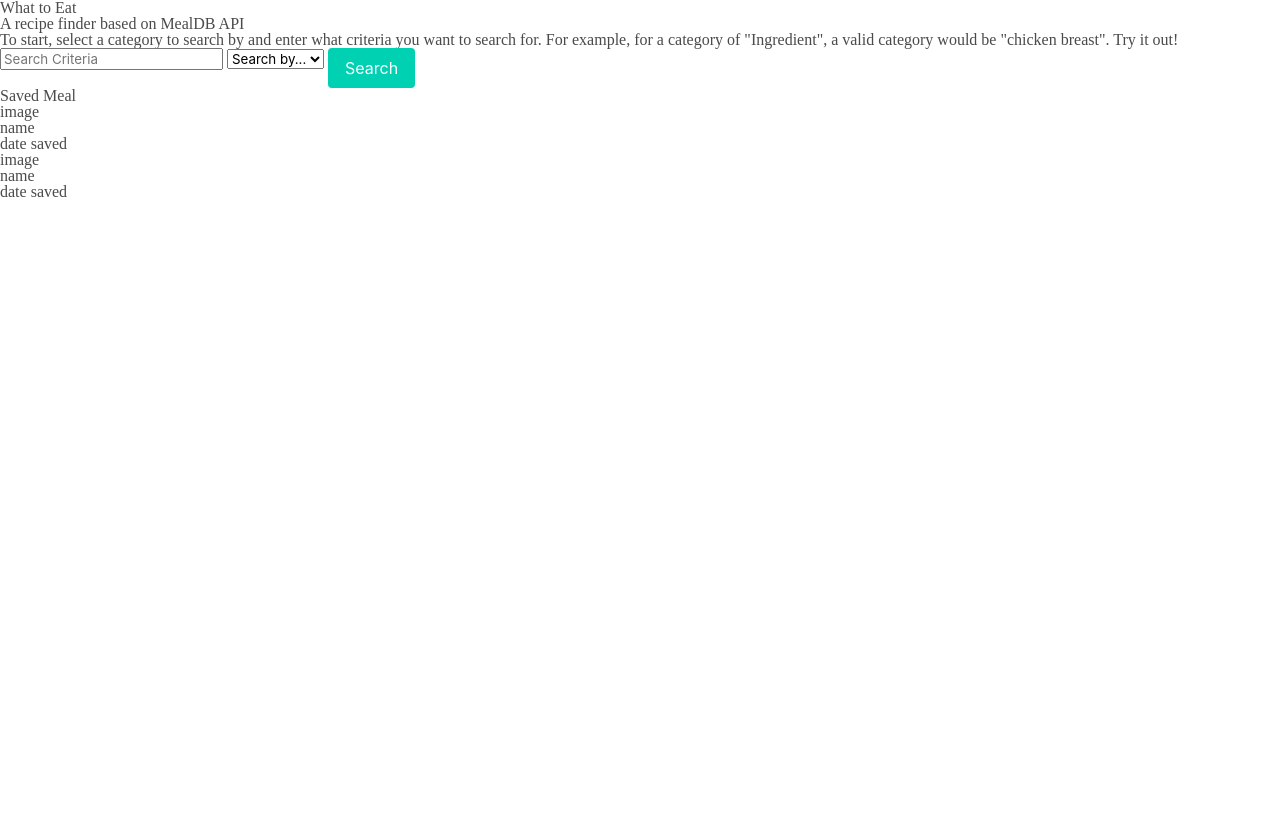
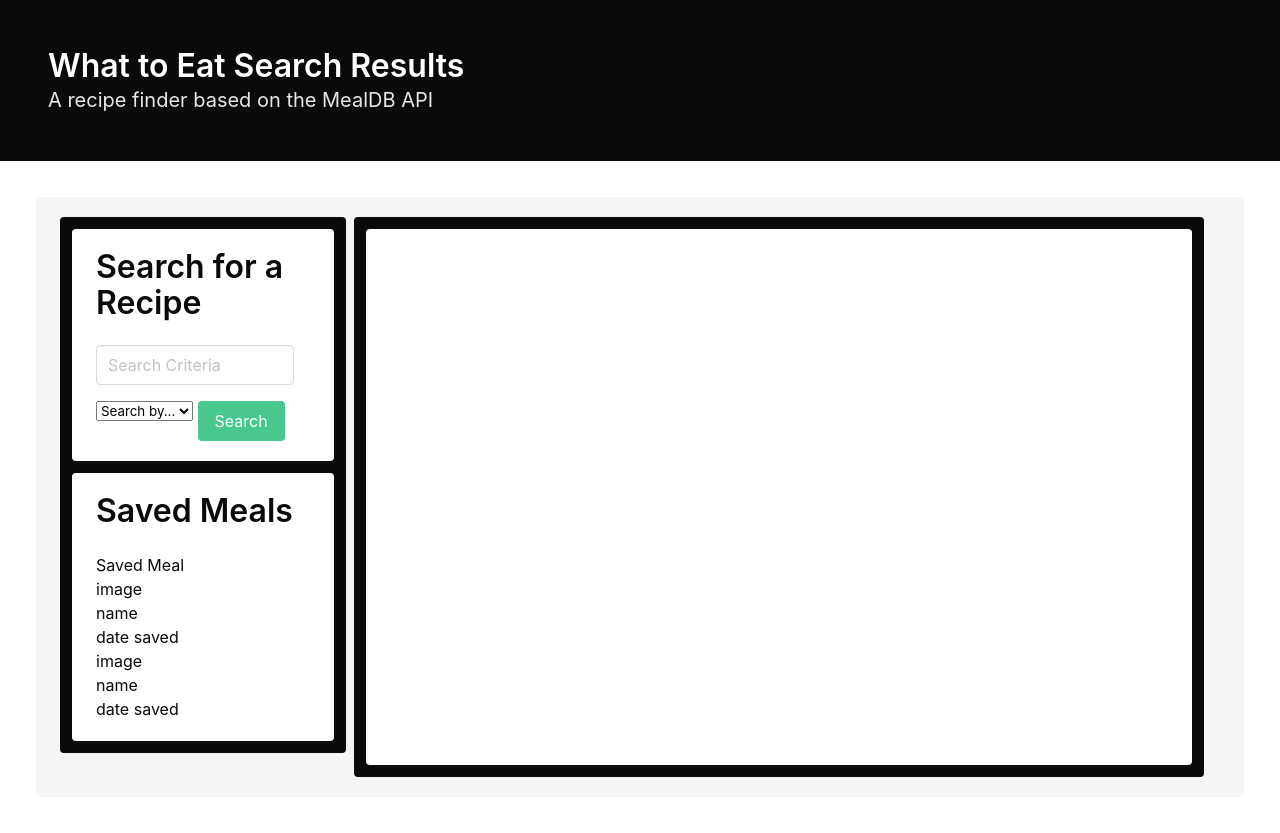
Before and after one commit to hayessea000/what-to-eat, a plain HTML site: page search-results.html in a window 1280 px wide. Before the commit the page ends 800 px from the top, so only its background shows below. Drawn offline with nearby package versions, Linux system fonts and the light colour scheme; files that its build step writes are made by us from their sources; no server answers.

Commit message:
initial styling of search results page

```diff
--- a/search-results.html
+++ b/search-results.html
@@ -6,14 +6,6 @@
     <meta name="viewport" content="width=device-width, initial-scale=1">
 
     <link rel="stylesheet" href="https://cdn.jsdelivr.net/npm/bulma@0.9.4/css/bulma.min.css">
-
-    <link href = "assets/css/bulma-rtl.css" rel = "stylesheet"/>
-    <link href = "assets/css/bulma-rtl.css.map" rel = "stylesheet"/>
-    <link href = "assets/css/bulma-rtl.min.css" rel = "stylesheet"/>
-    <link href = "assets/css/bulma.css" rel = "stylesheet"/>
-    <link href = "assets/css/bulma.css.map" rel = "stylesheet"/>
-    <link href = "assets/css/bulma-min.css" rel = "stylesheet"/>
-
 
     <link rel="stylesheet" href="https://cdn.jsdelivr.net/npm/bulma@0.9.4/css/bulma.min.css">
 
@@ -28,32 +20,56 @@
     href="https://fonts.googleapis.com/css?family=Open+Sans&display=swap"
     rel="stylesheet"
   />
-  <link href = "assets/css/search-result.css" rel = "stylesheet"/>
-  <link href = "assets/css/reset.css" rel = "stylesheet"/>
 
-    <title>Document</title>
+  <link href = "assets/css/bulma-rtl.css" rel = "stylesheet"/>
+  <link href = "assets/css/bulma-rtl.css.map" rel = "stylesheet"/>
+  <link href = "assets/css/bulma-rtl.min.css" rel = "stylesheet"/>
+  <link href = "assets/css/bulma.css" rel = "stylesheet"/>
+  <link href = "assets/css/bulma.css.map" rel = "stylesheet"/>
+  <link href = "assets/css/bulma.min.css" rel = "stylesheet"/>
+
+  <!-- <link href = "assets/css/search-result.css" rel = "stylesheet"/>
+  <link href = "assets/css/reset.css" rel = "stylesheet"/> -->
+
+    <title>What to Eat Search Results</title>
 </head>
 <body>
-    <header class="flex-row align-center justify-center">
-        <h1 class="align-center justify-center">What to Eat</h1>
-        <h2>A recipe finder based on MealDB API</h2>
-    </header>
-    <div class="row">
-        <div class="col-2">
+    <section class="hero is-black">
+        <div class="hero-body">
+          <p class="title">
+            What to Eat Search Results
+          </p>
+          <p class="subtitle">A recipe finder based on the MealDB API</p>
+        </div>
+      </section>
 
-            <p>To start, select a category to search by and enter what criteria you want to search for. For example, for a category of "Ingredient", a valid category would be "chicken breast". Try it out!</p>
+      <section class="section">
+        <div class="tile is-ancestor notification is-light">
 
-            <form id = "searchform" class="row">
-                <input class="col-12" type = "text" placeholder = "Search Criteria"/>
-                <select class="col-12">
+            <!-- Vertical section on the left -->
+          <div class="tile is-parent is-vertical is-3 mr-2 notification is-black">
+            <div class="field is-child notification is-white">
+                <div class="control">
+                <h2 class="title">Search for a Recipe</h2>
+                <form id = "searchform">
+                    <input type ="text" placeholder = "Search Criteria" id = "searchinput" class="input mb-4"/>
+                    <select id = "searchtype" class="dropdown is-active mx-*-1">
+                    <div class="dropdown-trigger">
                         <option value="" disabled selected>Search by...</option>
                         <option value ="i">Ingredient</option>
                         <option value ="c">Category</option>
                         <option value ="a">Area</option>
                         <option value ="s">Name</option>
+                    </div>
                     </select>
-                <button class="button is-primary" class="col-12" id = "submit-btn">Search</button>
+                    <button id = "submit-btn" type = "submit" class="button is-success">Search</button><br/>
                 </form>
+                </div>
+            </div>
+
+            <div class="field is-child notification is-white">
+                <div class="control">
+                <h2 class="title">Saved Meals</h2>
                 <div class="row">
                     <h2 class="col-12">Saved Meal</h2>
                     <div >
@@ -68,9 +84,26 @@
                     </div>
                 </div>
                 </div>
-        <div class="col-10" id = "search-cards">
             </div>
           </div>
+
+          <!-- Right side of page -->
+          <div class="tile is-parent notification is-black">
+            <div class="tile is-child notification is-white">
+                <div class="row">
+                    <div class="col-2">
+                        <!-- <p>To start, select a category to search by and enter what criteria you want to search for. For example, for a category of "Ingredient", a valid category would be "chicken breast". Try it out!</p> -->
+                    </div>
+                    <div class="col-10" id = "search-cards">
+
+                    </div>
+                </div>
+            </div>
+        </div>
+        </div>
+      </section>
+
+
 
     <script src="https://code.jquery.com/jquery-3.4.1.min.js"></script>
     <script src="assets/js/search-result.js"></script>
```
Lines whose indentation alone changed are shown as unchanged.
